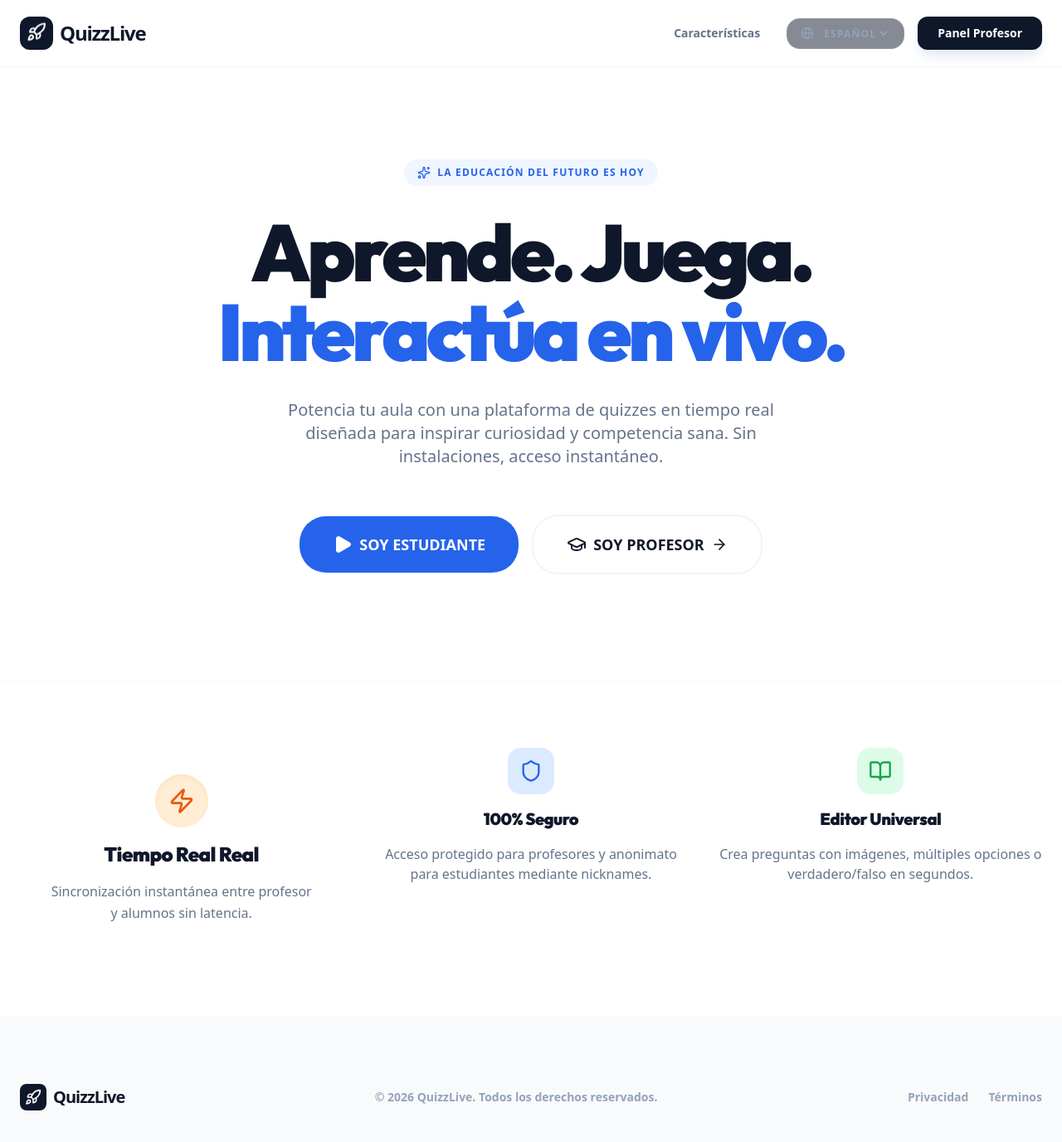
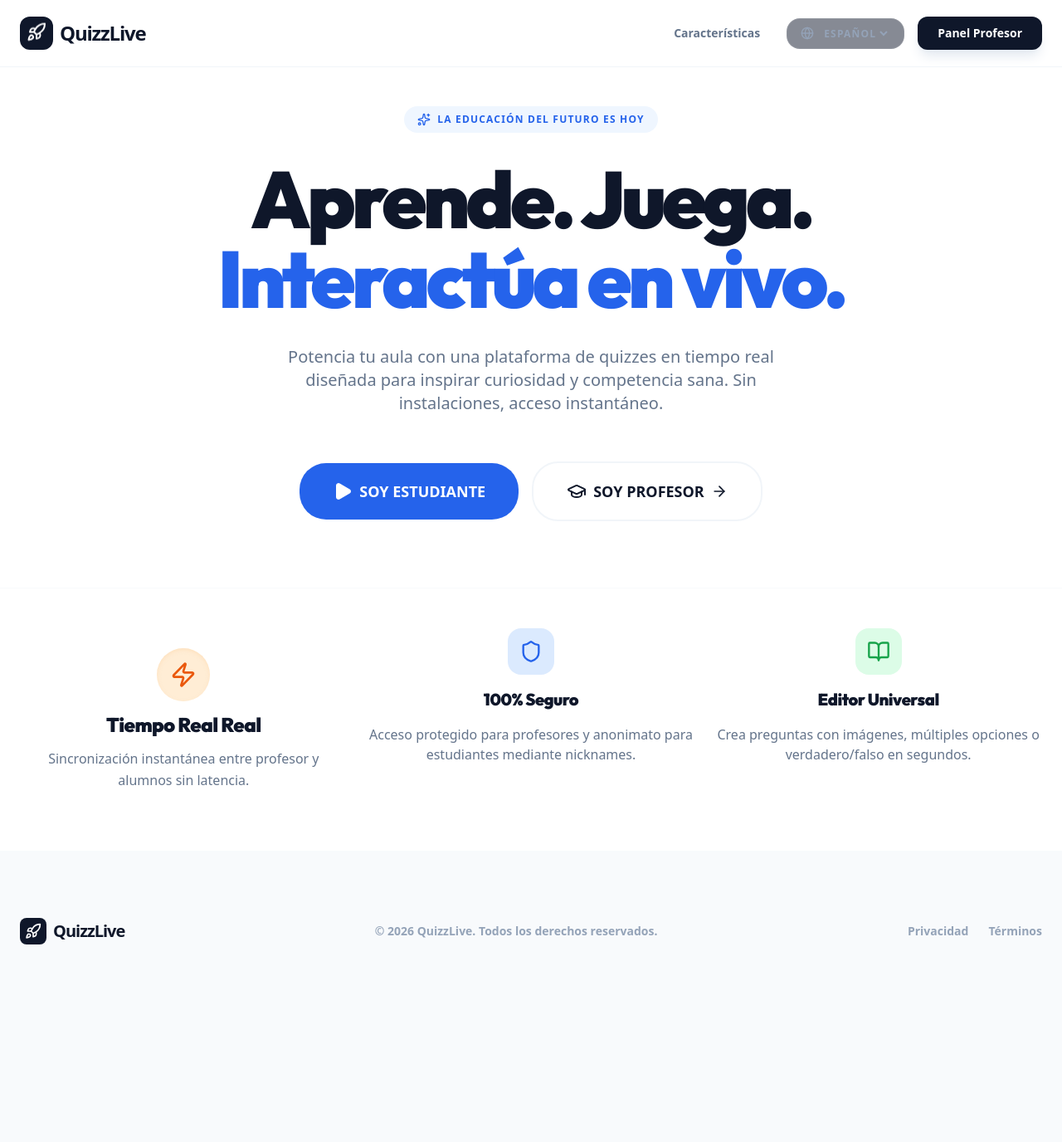
Before and after one commit to valenutridietetica365/quizzlive, a Next.js app: page / in a window 1280 px wide. Shown: the top 1376 px of the page at 83% size. After the commit the page ends 1218 px from the top, so only its background shows below. Built offline with nearby package versions, Linux system fonts and the light colour scheme.

Commit message:
style: reduce whitespace and optimize for compactness across landing, dashboard, and game views

```diff
--- a/src/app/page.tsx
+++ b/src/app/page.tsx
@@ -73,8 +73,8 @@ export default function Home() {
             </nav>
 
             {/* Hero Section */}
-            <section className="pt-32 md:pt-48 pb-20 md:pb-32 px-6 relative overflow-hidden">
-                <div className="absolute top-0 left-1/2 -translate-x-1/2 w-full h-[600px] bg-gradient-to-b from-blue-50/50 to-transparent -z-10" />
+            <section className="pt-24 md:pt-32 pb-12 md:pb-20 px-6 relative overflow-hidden">
+                <div className="absolute top-0 left-1/2 -translate-x-1/2 w-full h-[400px] bg-gradient-to-b from-blue-50/50 to-transparent -z-10" />
 
                 <div className="max-w-5xl mx-auto text-center space-y-6 md:space-y-8 relative">
                     <div className="inline-flex items-center gap-2 bg-blue-50 text-blue-600 px-4 py-2 rounded-full text-[10px] md:text-xs font-black uppercase tracking-widest animate-in fade-in slide-in-from-top-4 duration-700">
@@ -113,9 +113,9 @@ export default function Home() {
             </section>
 
             {/* Features/Social Proof */}
-            <section className="py-20 border-y border-slate-50 bg-white" id="features">
-                <div className="max-w-7xl mx-auto px-6 grid grid-cols-1 md:grid-cols-3 gap-12 md:gap-8">
-                    <div className="flex flex-col items-center text-center space-y-4 p-8 rounded-3xl hover:bg-slate-50 transition-colors">
+            <section className="py-12 border-y border-slate-50 bg-white" id="features">
+                <div className="max-w-7xl mx-auto px-6 grid grid-cols-1 md:grid-cols-3 gap-8 md:gap-6">
+                    <div className="flex flex-col items-center text-center space-y-3 p-6 rounded-3xl hover:bg-slate-50 transition-colors">
                         <div className="w-16 h-16 bg-orange-100 text-orange-600 rounded-[2rem] flex items-center justify-center shadow-inner shadow-orange-200/50">
                             <Zap className="w-8 h-8" />
                         </div>
--- a/src/app/teacher/dashboard/page.tsx
+++ b/src/app/teacher/dashboard/page.tsx
@@ -302,9 +302,9 @@ export default function TeacherDashboard() {
                         </div>
                     )}
 
-                    <div className="grid grid-cols-1 lg:grid-cols-2 xl:grid-cols-3 gap-8">
+                    <div className="grid grid-cols-1 lg:grid-cols-2 xl:grid-cols-3 gap-6">
                         {quizzes.map((quiz) => (
-                            <div key={quiz.id} className="bg-white rounded-[2.5rem] p-8 shadow-sm border border-slate-50 transition-all hover:shadow-2xl hover:shadow-slate-200/50 flex flex-col justify-between space-y-8 relative group overflow-hidden">
+                            <div key={quiz.id} className="bg-white rounded-[2rem] p-6 shadow-sm border border-slate-50 transition-all hover:shadow-2xl hover:shadow-slate-200/50 flex flex-col justify-between space-y-6 relative group overflow-hidden">
                                 <div className="absolute top-0 right-0 w-32 h-32 bg-blue-50/50 rounded-bl-[4rem] -mr-8 -mt-8 -z-0 transition-all group-hover:scale-110" />
 
                                 <div className="space-y-4 relative z-10">
@@ -473,7 +473,7 @@ export default function TeacherDashboard() {
 
     return (
         <div className="min-h-screen bg-slate-50 flex flex-col md:flex-row">
-            <aside className="w-full md:w-72 bg-white border-b md:border-b-0 md:border-r border-slate-100 p-4 md:p-6 flex flex-row md:flex-col items-center md:items-stretch fixed md:sticky top-0 md:h-screen z-[100] gap-4">
+            <aside className="w-full md:w-64 bg-white border-b md:border-b-0 md:border-r border-slate-100 p-4 flex flex-row md:flex-col items-center md:items-stretch fixed md:sticky top-0 md:h-screen z-[100] gap-4">
                 <div className="flex items-center gap-3 md:mb-6">
                     <div className="w-10 h-10 bg-slate-900 rounded-xl flex items-center justify-center text-white shadow-lg flex-shrink-0">
                         <LayoutDashboard className="w-6 h-6" />
@@ -528,7 +528,7 @@ export default function TeacherDashboard() {
                 </div>
             </aside>
 
-            <main className="flex-1 p-6 md:p-12 space-y-8 md:space-y-10 overflow-y-auto">
+            <main className="flex-1 p-4 md:p-8 space-y-6 md:space-y-8 overflow-y-auto">
                 <header className="flex flex-col sm:flex-row justify-between items-start sm:items-center gap-6 mt-16 md:mt-0">
                     <div className="space-y-1">
                         <h1 className="text-3xl md:text-5xl font-black text-slate-900 leading-tight">
--- a/src/components/game/QuestionView.tsx
+++ b/src/components/game/QuestionView.tsx
@@ -40,7 +40,7 @@ export default function QuestionView({
     t
 }: QuestionViewProps) {
     return (
-        <div className="w-full space-y-8 md:space-y-10 animate-in slide-in-from-bottom-12 duration-700">
+        <div className="w-full space-y-6 md:space-y-8 animate-in slide-in-from-bottom-12 duration-700">
             {/* Circular Timer */}
             {timeLeft !== null && (
                 <div className="flex justify-center">
@@ -69,7 +69,7 @@ export default function QuestionView({
                             disabled={isSubmitting || answered}
                             onClick={() => submitAnswer(opt)}
                             style={{ animationDelay: `${i * 100}ms` }}
-                            className={`group p-8 rounded-[2rem] text-left transition-all active:scale-95 shadow-lg border-b-[8px] flex flex-col justify-between h-48 sm:h-auto overflow-hidden relative animate-in fade-in slide-in-from-bottom-8 fill-mode-both ${(isSubmitting || answered) && selectedOption !== opt ? "opacity-50 grayscale" : ""} ${selectedOption === opt ? "scale-105 brightness-110 z-10 ring-4 ring-white shadow-2xl" : ""
+                            className={`group p-6 rounded-[1.5rem] text-left transition-all active:scale-95 shadow-lg border-b-[6px] flex flex-col justify-between h-40 sm:h-auto overflow-hidden relative animate-in fade-in slide-in-from-bottom-8 fill-mode-both ${(isSubmitting || answered) && selectedOption !== opt ? "opacity-50 grayscale" : ""} ${selectedOption === opt ? "scale-105 brightness-110 z-10 ring-4 ring-white shadow-2xl" : ""
                                 } ${currentQuestion.question_type === "true_false"
                                     ? (opt === "Verdadero" || opt === "True" ? "bg-blue-600 border-blue-800 shadow-blue-200" : "bg-red-600 border-red-800 shadow-red-200")
                                     : (i === 0 ? "bg-red-600 border-red-800 shadow-red-200" :
```
